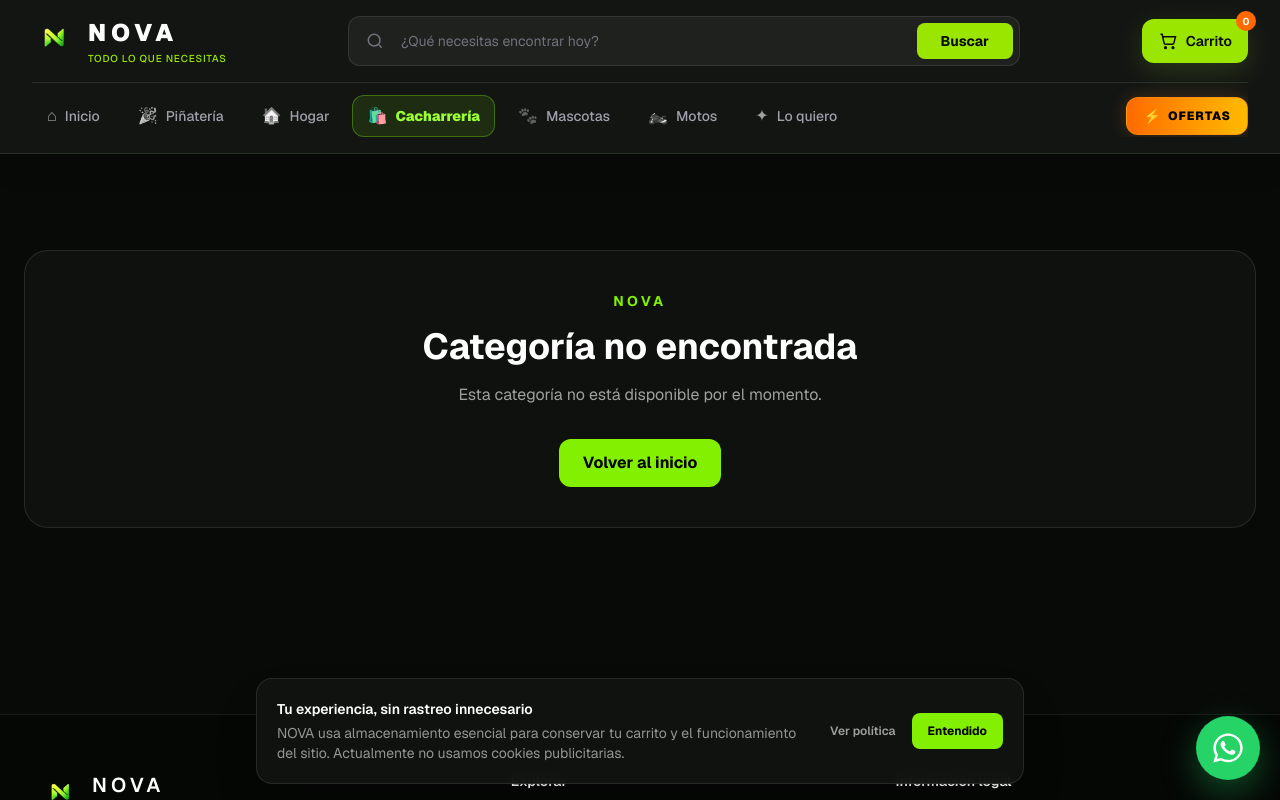
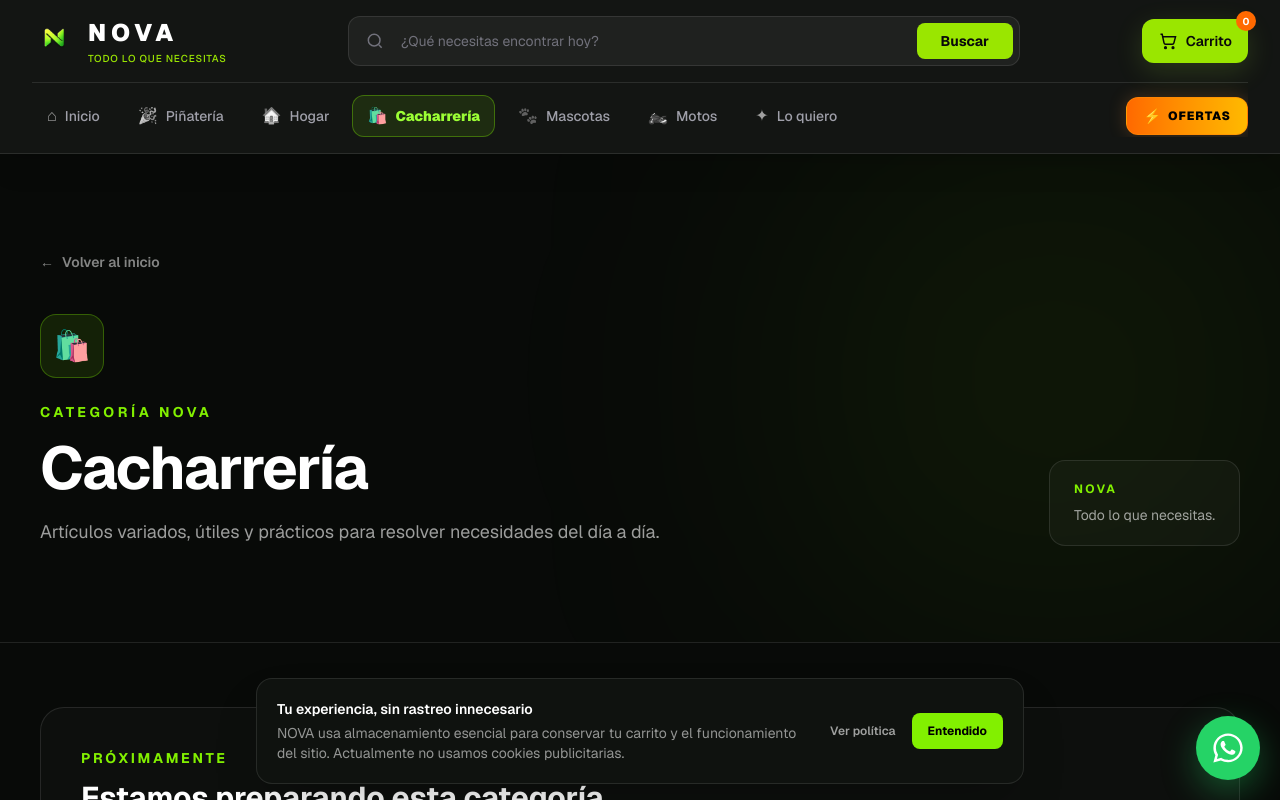
Before and after one commit to cgomezcardenas15-2/tienda-web, a Next.js app: page /categoria/cacharreria in a window 1280 px wide. Shown: the top 800 px of the page. Built offline with nearby package versions, Linux system fonts and the light colour scheme.

Commit message:
Publica la página de Cacharrería

```diff
--- a/app/categoria/[slug]/page.tsx
+++ b/app/categoria/[slug]/page.tsx
@@ -23,6 +23,13 @@
     icono: "🏠",
     descripcion:
       "Productos prácticos para organizar, complementar y facilitar tu hogar.",
+  },
+
+  cacharreria: {
+    nombre: "Cacharrería",
+    icono: "🛍️",
+    descripcion:
+      "Artículos variados, útiles y prácticos para resolver necesidades del día a día.",
   },
 
   bebes: {
```
